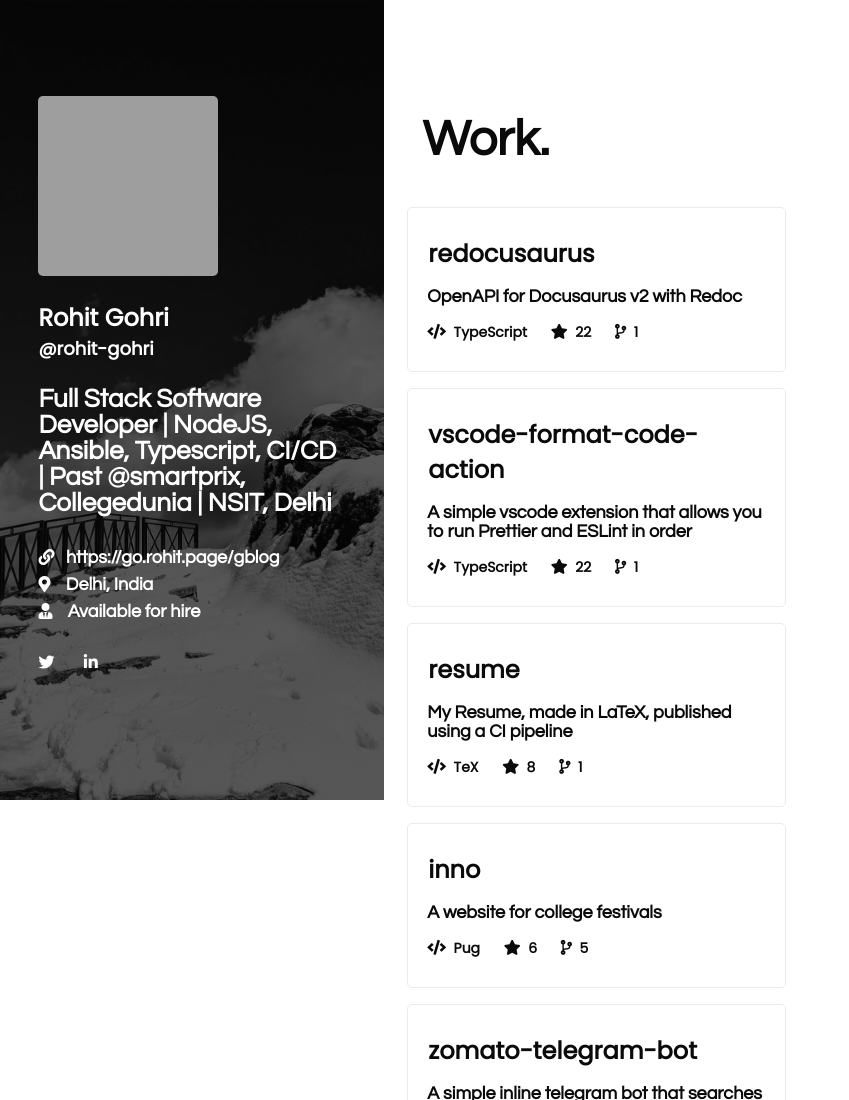
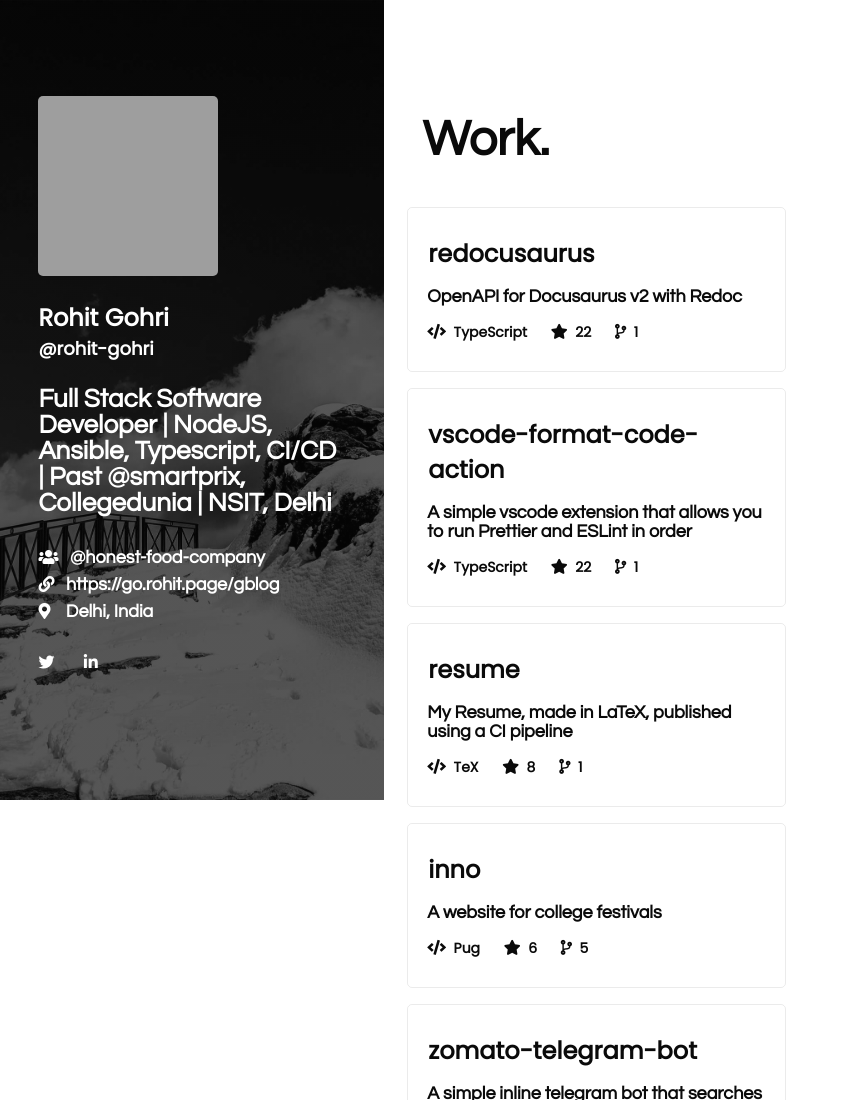
Before and after one commit to rohit-gohri/rohit-gohri.github.io, a plain HTML site: page index.html in a window 1280 px wide. Shown: the top 1100 px of the page, without its empty margins (0-849 px from the left). Drawn offline with nearby package versions, Linux system fonts and the light colour scheme; grey boxes are pictures that could not be loaded; a script that the page names is missing.

Commit message:
commit fd4781f6c3695cdb000a969f5e3291b5d1655d30 Author: Rohit Gohri <work@rohit.page> Date:   Fri Feb 5 19:07:09 2021 +0000
    commit 6c0d7f4aeae7a6750c8267c66e132de31e379380
    Author: Rohit Gohri <work@rohit.page>
    Date:   Thu Feb 4 19:08:50 2021 +0000

        commit a48a4dc24201416e93d1a77f3e5099dafb0e5bd5
        Author: Rohit Gohri <work@rohit.page>
        Date:   Wed Feb 3 19:12:19 2021 +0000

            commit f72f08c2daa252511fa69552bcca8586f80c1217
            Author: Rohit Gohri <work@rohit.page>
            Date:   Tue Feb 2 19:16:50 2021 +0000

                commit 36af3bff750b45aa0bac20216dc41af4943b08b6
                Author: Rohit Gohri <work@rohit.page>
                Date:   Fri Jan 29 19:20:59 2021 +0000

                    commit a3e775411cfd893f59f3c79470dcd585981a2187
                    Author: Rohit Gohri <work@rohit.page>
                    Date:   Thu Jan 28 19:20:46 2021 +0000

                        commit 421667f5119ca2bfc453574630b0a26d65a1e7ed
                        Author: Rohit Gohri <work@rohit.page>
                        Date:   Wed Jan 27 19:18:56 2021 +0000

                            commit 931d281ebecb91fbf2683b6899bc8ea5a4874647
                            Author: Rohit Gohri <work@rohit.page>
                            Date:   Wed Jan 27 03:13:48 2021 +0530

                                Update schedule.yml

```diff
--- a/index.html
+++ b/index.html
@@ -24,8 +24,8 @@
       <div id="userbio" style="display: block;">Full Stack Software Developer | NodeJS, Ansible, Typescript, CI/CD | Past @smartprix, Collegedunia | NSIT, Delhi
 </div>
       <div id="about">
-        <span style="display:none;">
-            <i class="fas fa-users"></i> &nbsp; null
+        <span style="display:block;">
+            <i class="fas fa-users"></i> &nbsp; @honest-food-company
         </span>
         <span style="display:none;">
             <i class="fas fa-envelope"></i> &nbsp; null
@@ -37,7 +37,7 @@
         <span style="display:block;">
             <i class="fas fa-map-marker-alt"></i> &nbsp;&nbsp; Delhi, India
         </span>
-    <span style="display:block;">
+    <span style="display:none;">
         <i class="fas fa-user-tie"></i>
         &nbsp;&nbsp;
           <a href="https://rohit.page/resume/?utm_source=github&amp;utm_medium=pages&amp;utm_campaign=hf" target="_blank">
```
